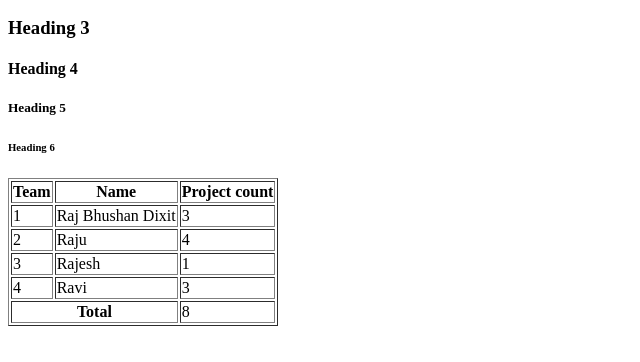
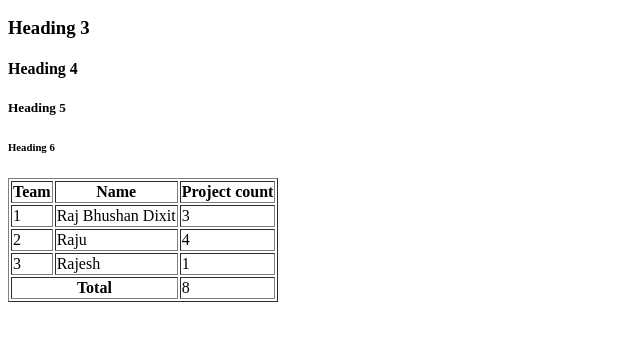
Before and after one commit to RajBhushanDixit9019/Web-Dev, a plain HTML site: page index.html in a window 1280 px wide. Shown: the part 208-570 px from the top of the page, without its empty margins (0-640 px from the left). Drawn offline with Linux system fonts and the light colour scheme.

Commit message:
Previous list is removed.

```diff
--- a/index.html
+++ b/index.html
@@ -41,11 +41,6 @@
             <td>1</td>
         </tr>
         <tr>
-            <td>4</td>
-            <td>Ravi</td>
-            <td>3</td>
-        </tr>
-        <tr>
             <th colspan="2">Total</th>
             <td>8</td>
         </tr>
```
